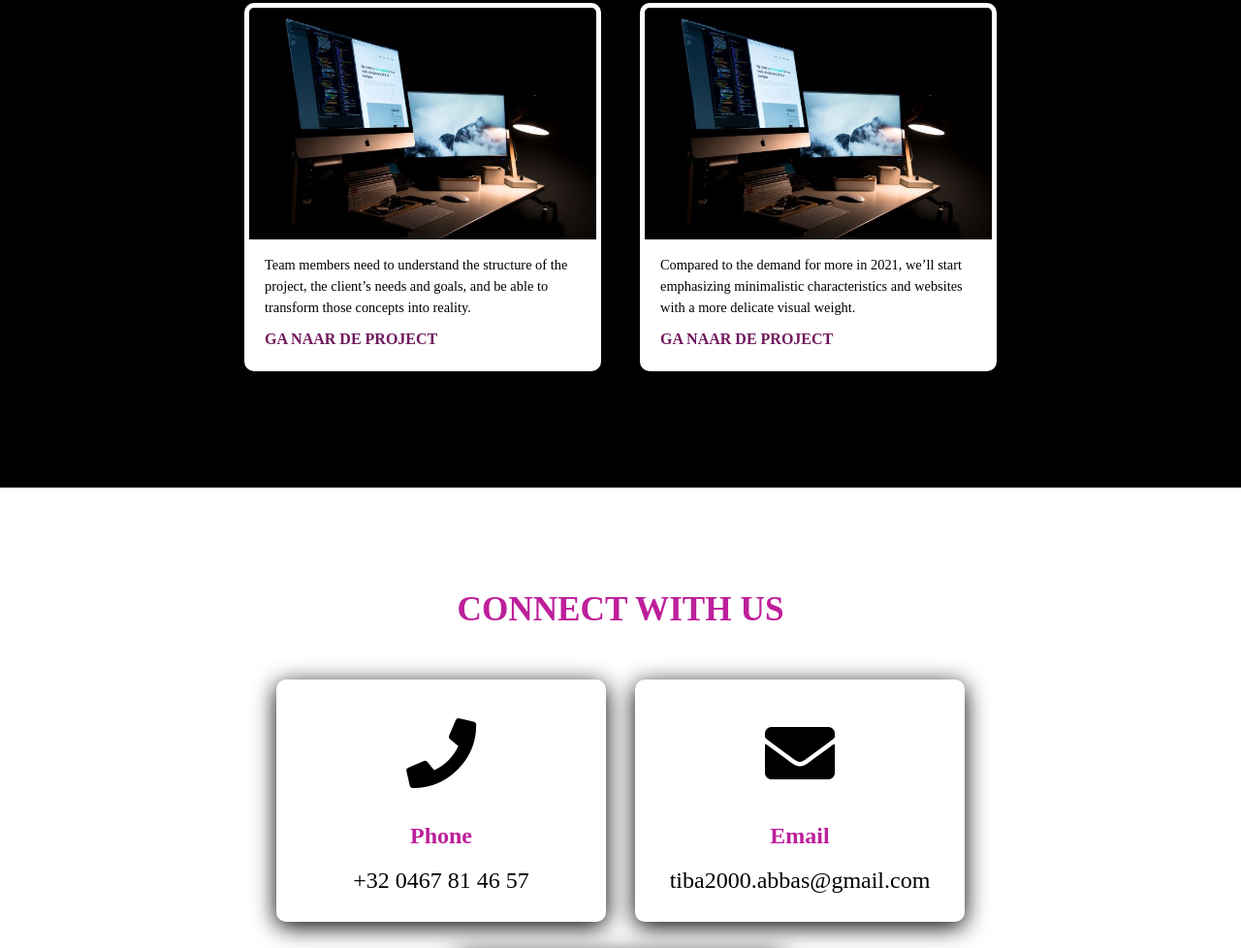
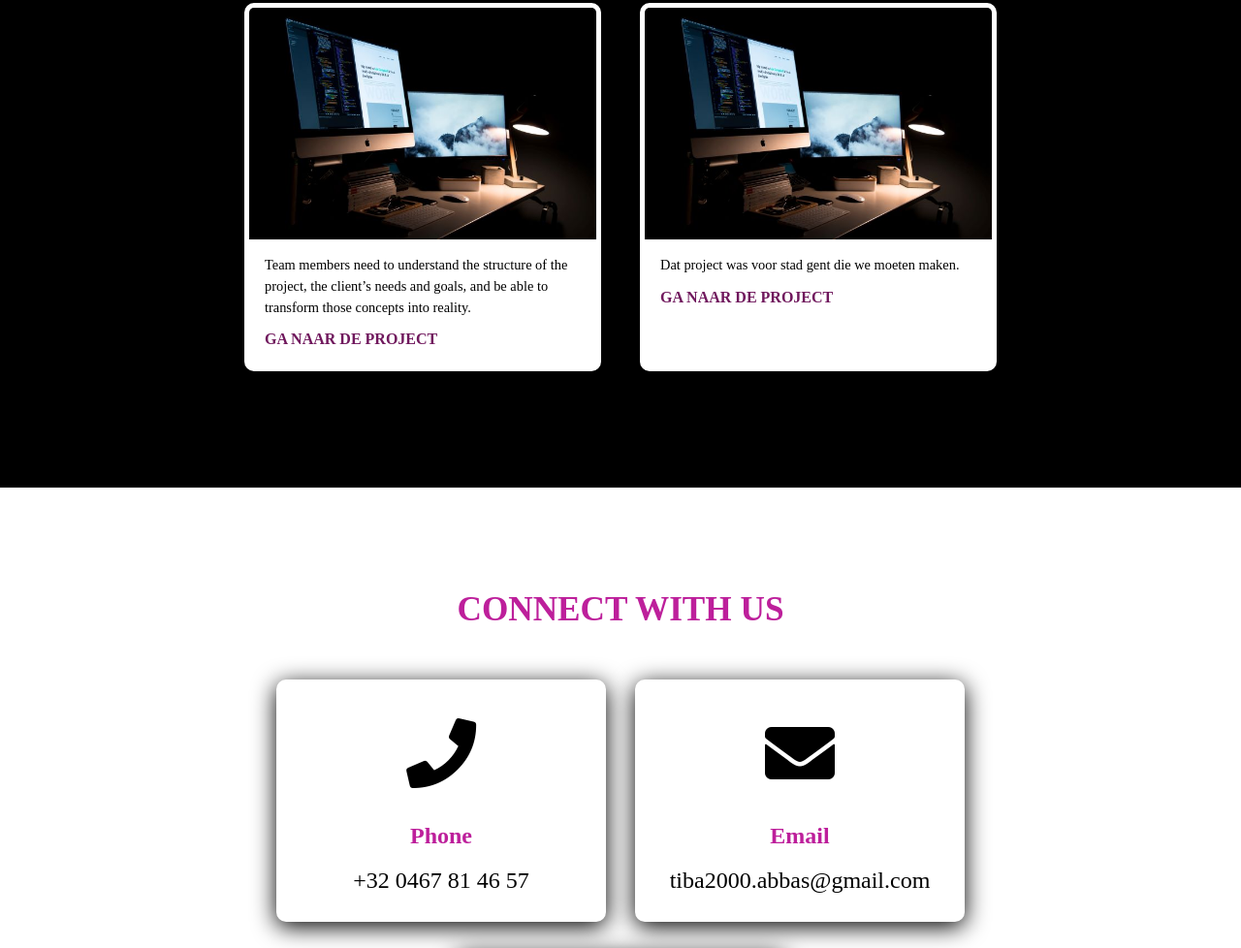
Before and after one commit to tiba-600/portfolio, a plain HTML site: page index.html in a window 1280 px wide. Shown: the part 3633-4611 px from the top of the page at 97% size. Drawn offline with Linux system fonts and the light colour scheme.

Commit message:
stad gent

```diff
--- a/index.html
+++ b/index.html
@@ -166,8 +166,7 @@
                     <img src="img/video.jpg" />
                 </div>
                 <div class="project-info">
-                    <p class="project-category">Compared to the demand for more in 2021, we’ll start emphasizing
-                        minimalistic characteristics and websites with a more delicate visual weight.</p>
+                    <p class="project-category">Dat project was voor stad gent die we moeten maken.</p>
                     <strong class="project-title">
                         <a href="https://pgmgent-atwork-1.github.io/opdracht-2-gentse-feesten-2022-tiba-600/">Ga naar de project</a>
                     </strong>
```
